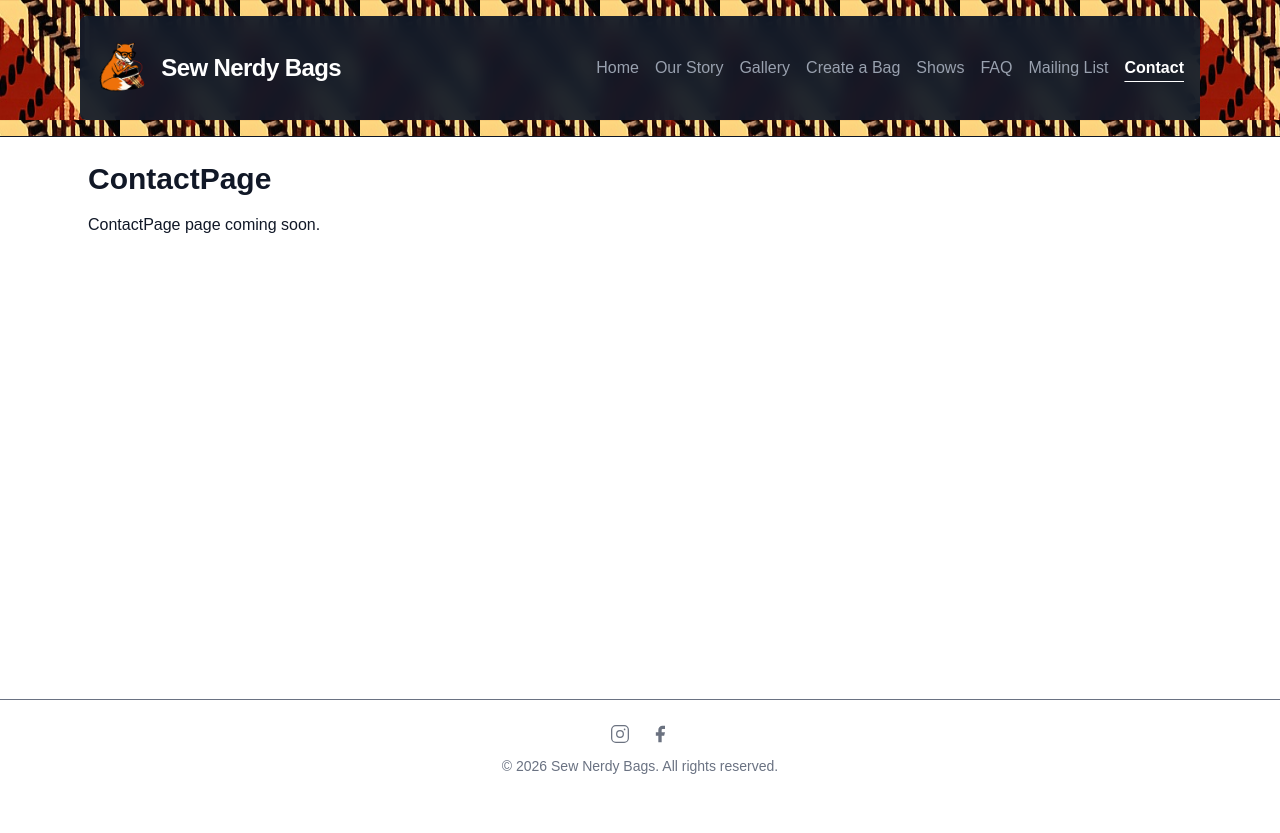
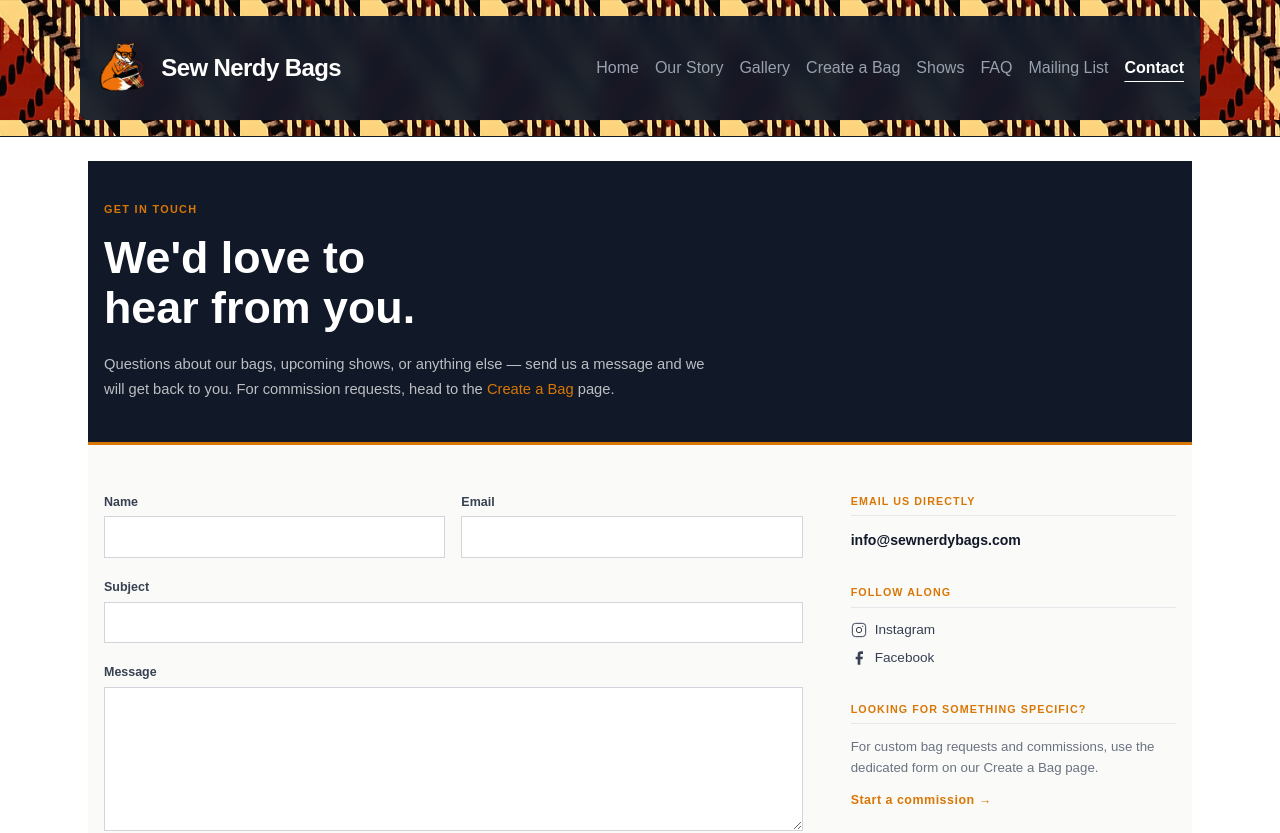
Before and after one commit to kevine824-alt/handbag-site, a Next.js app: page /contact in a window 1280 px wide. Shown: the top 833 px of the page. Before the commit the page ends 800 px from the top, so only its background shows below. Built offline with nearby package versions, Linux system fonts and the light colour scheme.

Commit message:
add contact page with form, social links, and commission redirect

```diff
--- a/src/app/contact/page.js
+++ b/src/app/contact/page.js
@@ -1,8 +1,149 @@
-export default function ContactPage() { // TEST SAVE 123
+'use client'
+
+export default function ContactPage() {
   return (
     <div>
-      <h1 className="text-3xl font-bold mb-4">ContactPage</h1>
-      <p>ContactPage page coming soon.</p>
+
+      {/* ── Hero ── */}
+      <div style={{ background: "#111827", borderBottom: "3px solid #d97706", padding: "2.5rem 0" }}>
+        <div style={{ maxWidth: "640px", padding: "0 1rem" }}>
+          <p style={{ fontSize: "0.68rem", fontWeight: 700, letterSpacing: "0.12em", textTransform: "uppercase", color: "#d97706", margin: "0 0 1rem" }}>
+            Get in touch
+          </p>
+          <h1 style={{ fontSize: "clamp(2rem, 4vw, 2.8rem)", fontWeight: 700, color: "#fff", lineHeight: 1.1, margin: "0 0 1.25rem" }}>
+            We'd love to<br />hear from you.
+          </h1>
+          <p style={{ fontSize: "0.92rem", color: "rgba(255,255,255,0.72)", lineHeight: 1.7, margin: 0 }}>
+            Questions about our bags, upcoming shows, or anything else — send us a message and we will get back to you. For commission requests, head to the <a href="/commission" style={{ color: "#d97706", textDecoration: "none" }}>Create a Bag</a> page.
+          </p>
+        </div>
+      </div>
+
+      {/* ── Content ── */}
+      <div style={{ background: "#fafaf9", padding: "3rem 1rem 4rem" }}>
+        <div className="grid lg:grid-cols-3 gap-12">
+
+          {/* Form — takes 2 cols */}
+          <div className="lg:col-span-2">
+            <form onSubmit={(e) => e.preventDefault()} style={{ display: "flex", flexDirection: "column", gap: "1.25rem" }}>
+
+              <div className="grid sm:grid-cols-2 gap-4">
+                <div style={{ display: "flex", flexDirection: "column", gap: "0.3rem" }}>
+                  <label htmlFor="name" style={labelStyle}>Name</label>
+                  <input id="name" name="name" type="text" required style={inputStyle} />
+                </div>
+                <div style={{ display: "flex", flexDirection: "column", gap: "0.3rem" }}>
+                  <label htmlFor="email" style={labelStyle}>Email</label>
+                  <input id="email" name="email" type="email" required style={inputStyle} />
+                </div>
+              </div>
+
+              <div style={{ display: "flex", flexDirection: "column", gap: "0.3rem" }}>
+                <label htmlFor="subject" style={labelStyle}>Subject</label>
+                <input id="subject" name="subject" type="text" required style={inputStyle} />
+              </div>
+
+              <div style={{ display: "flex", flexDirection: "column", gap: "0.3rem" }}>
+                <label htmlFor="message" style={labelStyle}>Message</label>
+                <textarea id="message" name="message" rows={6} required style={{ ...inputStyle, height: "auto", padding: "0.5rem 0.75rem", resize: "vertical" }} />
+              </div>
+
+              <div style={{ display: "flex", flexWrap: "wrap", alignItems: "center", gap: "1rem", borderTop: "1px solid #e5e7eb", paddingTop: "1.25rem" }}>
+                <button type="submit" style={{ background: "#111827", color: "#fff", fontSize: "0.78rem", fontWeight: 700, letterSpacing: "0.07em", textTransform: "uppercase", padding: "0.75rem 2rem", border: "none", cursor: "pointer" }}>
+                  Send Message
+                </button>
+                <p style={{ fontSize: "0.78rem", color: "#9ca3af", margin: 0 }}>
+                  We will get back to you as soon as we can.
+                </p>
+              </div>
+
+            </form>
+          </div>
+
+          {/* Contact info — takes 1 col */}
+          <div style={{ display: "flex", flexDirection: "column", gap: "2rem" }}>
+
+            <div>
+              <p style={infoLabelStyle}>Email us directly</p>
+              <a href="mailto:info@sewnerdybags.com" style={{ fontSize: "0.88rem", color: "#111827", textDecoration: "none", fontWeight: 600 }}>
+                info@sewnerdybags.com
+              </a>
+            </div>
+
+            <div>
+              <p style={infoLabelStyle}>Follow along</p>
+              <div style={{ display: "flex", flexDirection: "column", gap: "0.5rem" }}>
+                <a href="https://www.instagram.com/sewnerdybags/" target="_blank" rel="noopener noreferrer" style={socialLinkStyle}>
+                  <svg xmlns="http://www.w3.org/2000/svg" width="16" height="16" fill="none" viewBox="0 0 24 24" stroke="currentColor" strokeWidth="1.5">
+                    <rect x="2" y="2" width="20" height="20" rx="5" ry="5"/>
+                    <circle cx="12" cy="12" r="4"/>
+                    <circle cx="17.5" cy="6.5" r="1" fill="currentColor" stroke="none"/>
+                  </svg>
+                  Instagram
+                </a>
+                <a href="https://www.facebook.com/sewnerdybags/" target="_blank" rel="noopener noreferrer" style={socialLinkStyle}>
+                  <svg xmlns="http://www.w3.org/2000/svg" width="16" height="16" fill="currentColor" viewBox="0 0 24 24">
+                    <path d="M18 2h-3a5 5 0 0 0-5 5v3H7v4h3v8h4v-8h3l1-4h-4V7a1 1 0 0 1 1-1h3z"/>
+                  </svg>
+                  Facebook
+                </a>
+              </div>
+            </div>
+
+            <div>
+              <p style={infoLabelStyle}>Looking for something specific?</p>
+              <p style={{ fontSize: "0.83rem", color: "#6b7280", lineHeight: 1.6, margin: "0 0 0.5rem" }}>
+                For custom bag requests and commissions, use the dedicated form on our Create a Bag page.
+              </p>
+              <a href="/commission" style={{ fontSize: "0.78rem", fontWeight: 700, color: "#d97706", textDecoration: "none", letterSpacing: "0.04em" }}>
+                Start a commission →
+              </a>
+            </div>
+
+          </div>
+        </div>
+      </div>
+
     </div>
   );
 }
+
+const labelStyle = {
+  fontSize: "0.78rem",
+  fontWeight: 600,
+  color: "#374151",
+};
+
+const inputStyle = {
+  display: "block",
+  width: "100%",
+  height: "2.6rem",
+  border: "1px solid #d1d5db",
+  background: "#fff",
+  padding: "0 0.75rem",
+  fontSize: "0.875rem",
+  color: "#111827",
+  fontFamily: "inherit",
+  outline: "none",
+};
+
+const infoLabelStyle = {
+  fontSize: "0.67rem",
+  fontWeight: 700,
+  letterSpacing: "0.1em",
+  textTransform: "uppercase",
+  color: "#d97706",
+  borderBottom: "1px solid #e5e7eb",
+  paddingBottom: "0.4rem",
+  marginBottom: "0.75rem",
+};
+
+const socialLinkStyle = {
+  display: "flex",
+  alignItems: "center",
+  gap: "0.5rem",
+  fontSize: "0.85rem",
+  color: "#374151",
+  textDecoration: "none",
+  fontWeight: 500,
+};
```
